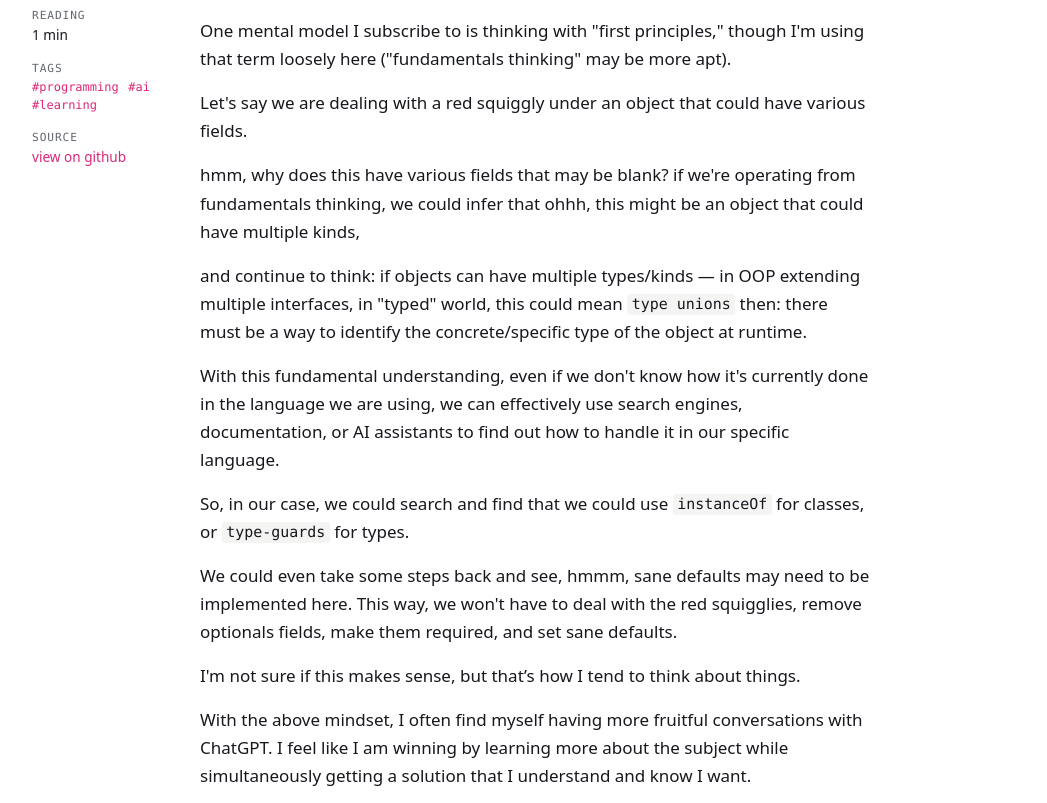
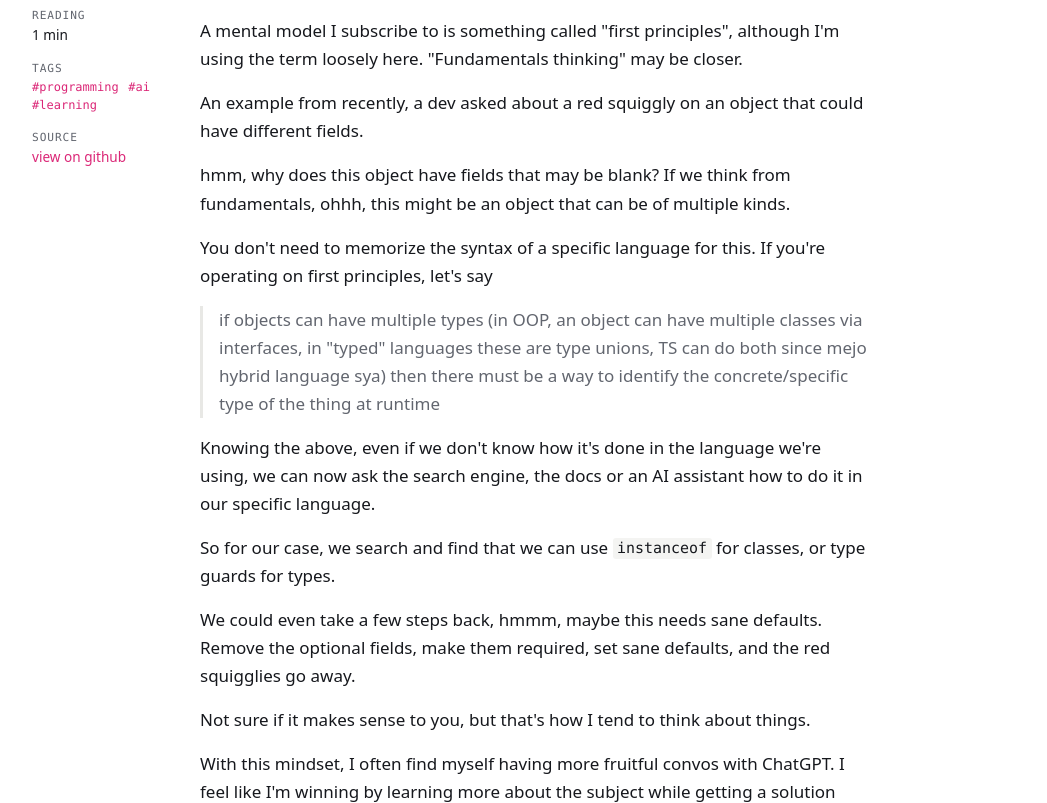
Before and after one commit to odjhey/blog, an Eleventy site: page content/blog/fundamentals-how-i-leverage-ai.md in a window 1280 px wide. Shown: the part 176-979 px from the top of the page, without its empty margins (116-1163 px from the left). Built offline with nearby package versions, Linux system fonts and the light colour scheme; Eleventy itself is replaced by a stand-in of ours; files that its build step writes are made by us from their sources; what zod would draw is missing.

Commit message:
Leveraging AI: back to the author's own wording

```diff
--- a/content/blog/fundamentals-how-i-leverage-ai.md
+++ b/content/blog/fundamentals-how-i-leverage-ai.md
@@ -2,31 +2,32 @@
 title: "Leveraging AI"
 date: "2024-04-18"
 tags: ["programming", "ai", "learning"]
-description: "Thinking from fundamentals helps me ask AI better questions and get solutions I actually understand."
+description: "Thinking from fundamentals gets me better convos with ChatGPT, and I learn the subject along the way."
 ---
 
-One mental model I subscribe to is thinking with "first principles," though I'm using that term loosely here ("fundamentals thinking" may be more apt).
+A mental model I subscribe to is something called "first principles", although I'm using the term loosely here. "Fundamentals thinking" may be closer.
 
-Let's say we are dealing with a red squiggly under an object that could have various fields.
+An example from recently, a dev asked about a red squiggly on an object that could have different fields.
 
-hmm, why does this have various fields that may be blank?
-if we're operating from fundamentals thinking, we could infer that ohhh, this might be an object that could have multiple kinds,
+hmm, why does this object have fields that may be blank? If we think from fundamentals, ohhh, this might be an object that can be of multiple kinds.
 
-and continue to think:
-if objects can have multiple types/kinds — in OOP extending multiple interfaces, in "typed" world, this could mean `type unions`
-then: there must be a way to identify the concrete/specific type of the object at runtime.
+You don't need to memorize the syntax of a specific language for this. If you're operating on first principles, let's say
 
-With this fundamental understanding, even if we don't know how it's currently done in the language we are using, we can effectively use search engines, documentation, or AI assistants to find out how to handle it in our specific language.
+> if objects can have multiple types (in OOP, an object can have multiple classes via interfaces, in "typed" languages these are type unions, TS can do both since mejo hybrid language sya)
+> then
+> there must be a way to identify the concrete/specific type of the thing at runtime
 
-So, in our case, we could search and find that we could use `instanceOf` for classes, or `type-guards` for types.
+Knowing the above, even if we don't know how it's done in the language we're using, we can now ask the search engine, the docs or an AI assistant how to do it in our specific language.
 
-We could even take some steps back and see, hmmm, sane defaults may need to be implemented here. This way, we won't have to deal with the red squigglies, remove optionals fields, make them required, and set sane defaults.
+So for our case, we search and find that we can use `instanceof` for classes, or type guards for types.
 
-I'm not sure if this makes sense, but that’s how I tend to think about things.
+We could even take a few steps back, hmmm, maybe this needs sane defaults. Remove the optional fields, make them required, set sane defaults, and the red squigglies go away.
 
-With the above mindset, I often find myself having more fruitful conversations with ChatGPT. I feel like I am winning by learning more about the subject while simultaneously getting a solution that I understand and know I want.
+Not sure if it makes sense to you, but that's how I tend to think about things.
 
-this may be related to [this previous post](/blog/tools-ie-typed-languages/)
+With this mindset, I often find myself having more fruitful convos with ChatGPT. I feel like I'm winning by learning more about the subject while getting a solution that I understand and know I want.
+
+This may be related to [this previous post](/blog/tools-ie-typed-languages/).
 
 <details class="raw">
 <summary>proofreading session with ChatGPT</summary>
```
